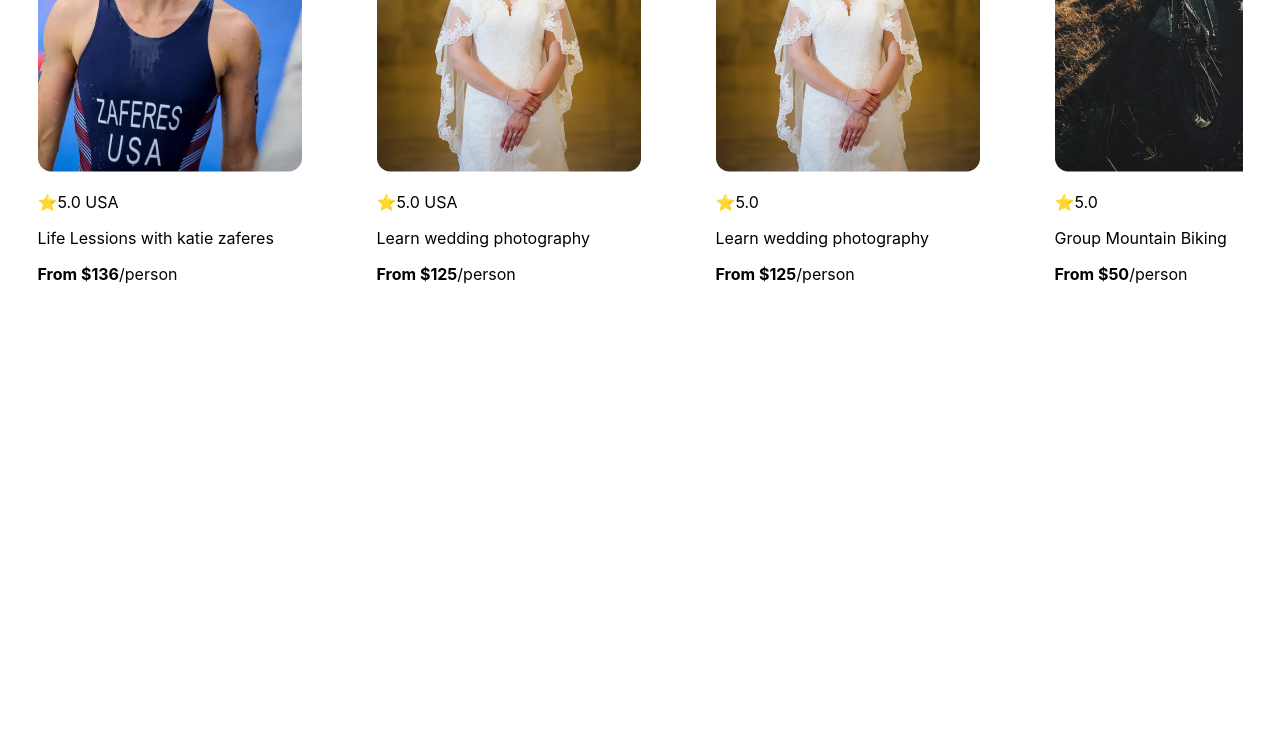
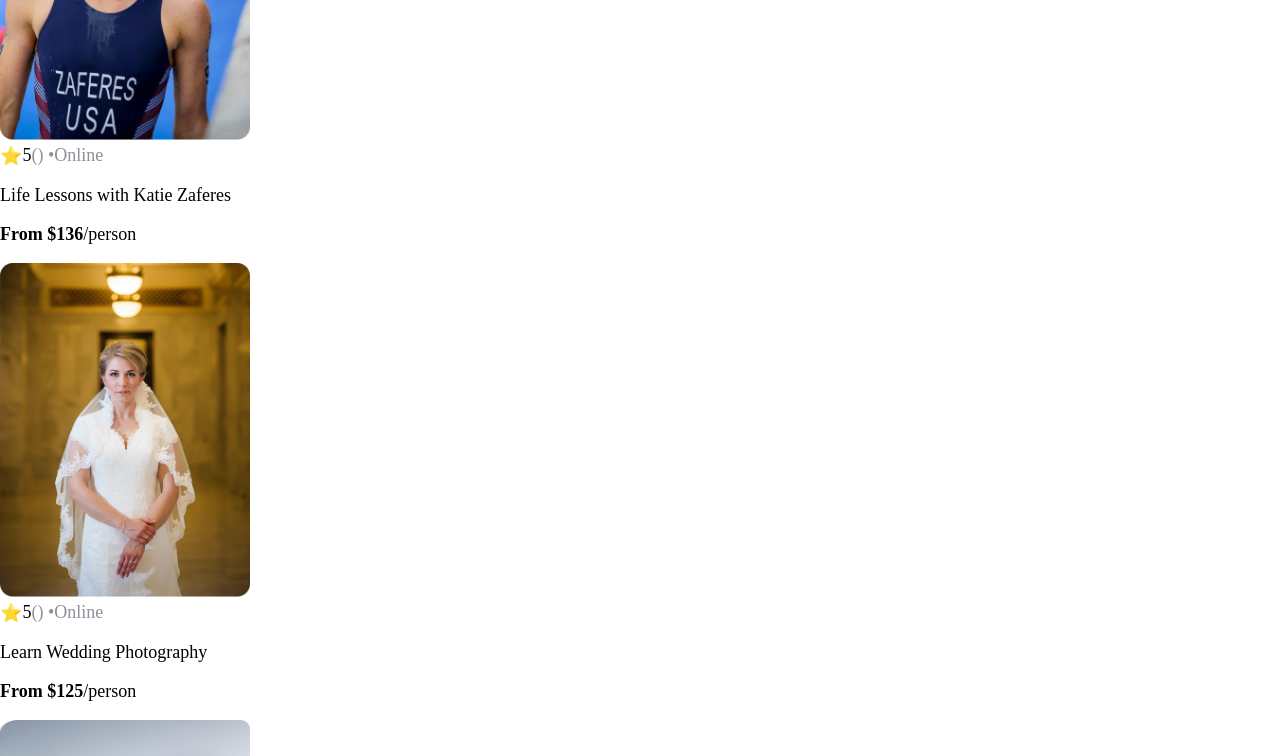
Before and after one commit to ranvijaysingh198/AirBnb, a React (Create React App) app: page / in a window 1280 px wide. Shown: the part 782-1538 px from the top of the page. Before the commit the page ends 1102 px from the top, so only its background shows below. Built offline with nearby package versions, Linux system fonts and the light colour scheme.

Commit message:
Changes in css for card components

```diff
--- a/src/App.js
+++ b/src/App.js
@@ -1,14 +1,33 @@
 import React from "react";
-import Navbar from "./components/Navbar";
-import TopComponent from "./components/TopComponent";
-import Card from "./components/Card";
+import Navbar from "./Components/Navbar";
+import TopComponent from "./Components/TopComponent";
+import Card from "./Components/Card";
+import Data from "./Components/Data";
+
 
 function App(){
+  const cards = Data.map(item =>{
+    return (
+      <Card
+        key = {item.id}
+        img = {item.coverImg}
+        rating = {item.stats.rating}
+        reviewCount = {item.stats.reviewCount}
+        location = {item.location}
+        price = {item.price}
+        title = {item.title}
+        openSpots = {item.openSpots}
+      />
+    )
+  })
   return (
     <div>
         <Navbar/>
         <TopComponent/>
-        <Card/>
+        <div className = "middleComponent">
+          {cards}
+        </div>
+
     </div>
 
   )
--- a/src/components/Card.jsx
+++ b/src/components/Card.jsx
@@ -1,33 +1,19 @@
 import React from "react";
-import image12 from "../images/image12.png";
-import weddingImg from "../images/wedding-photography.png";
-import mountainBbike from "../images/mountain-bike.png";
-import Rating from "./Rating";
+// import katie from "../Images/image12.png"
 
-function Card(){
-    return (
-        <div className = "middleComponent">
+function Card(props){
+    return(
+        <div className="card">
+            <img src={props.img} alt = {props.alt} className="card-image"/>
+            <div className="card-stats">
+                <span>⭐</span>
+                <span>{props.rating}</span>
+                <span className="gray">({props.reziewCount}) •</span>
+                <span className="gray">{props.location}</span>
+            </div>
+            <p>{props.title}</p>
+            <p><span className="bold">From ${props.price}</span>/person </p>
 
-           <Rating img = {image12} alt = "zeferPicture" review = "Life Lessions with katie zaferes" money = "136"/>
-           <Rating img = {weddingImg} alt = "weddingPicture" review = "Learn wedding photography" money = "125"/>
-
-
-
-            <div>
-                <img src={weddingImg} alt = "weddingPicture " />
-                <p>⭐5.0</p>
-                <p>Learn wedding photography</p>
-                <p><strong>From $125</strong>/person</p>
-            </div>
-
-            <div>
-                <img src={mountainBbike} alt="mountain bike" />
-                <p>⭐5.0</p>
-                <p>Group Mountain Biking</p>
-                <p><strong>From $50</strong>/person</p>
-            </div>
         </div>
-    )
-}
-
+    )}
 export default Card
--- /dev/null
+++ b/src/components/Data.jsx
@@ -0,0 +1,69 @@
+
+// eslint-disable-next-line import/no-anonymous-default-export
+export default  [
+    {
+        id: 1,
+        title: "Life Lessons with Katie Zaferes",
+        description: "I will share with you what I call \"Positively Impactful Moments of Disappointment.\" Throughout my career, many of my highest moments only came after setbacks and losses. But learning from those difficult moments is what gave me the ability to rise above them and reach my goals.",
+        price: 136,
+        coverImg:require("../Images/image12.png"),
+        stats: {
+            rating: 5.0,
+            reviewCount: 6
+        },
+        location: "Online",
+        openSpots: 0,
+    },
+    {
+        id: 2,
+        title: "Learn Wedding Photography",
+        description: "Interested in becoming a wedding photographer? For beginner and experienced photographers alike, join us in learning techniques required to leave the happy couple with memories that'll last a lifetime.",
+        price: 125,
+        coverImg:require("../Images/wedding-photography.png"),
+        stats: {
+            rating: 5.0,
+            reviewCount: 30
+        },
+        location: "Online",
+        openSpots: 27,
+    },
+    {
+        id: 3,
+        title: "Group Mountain Biking",
+        description: "Experience the beautiful Norwegian landscape and meet new friends all while conquering rugged terrain on your mountain bike. (Bike provided!)",
+        price: 50,
+        coverImg: require("../Images/mountain-bike.png"),
+        stats: {
+            rating: 4.8,
+            reviewCount: 2
+        },
+        location: "Norway",
+        openSpots: 3,
+    },
+    {
+        id: 4,
+        title: "Learn Wedding Photography",
+        description: "Interested in becoming a wedding photographer? For beginner and experienced photographers alike, join us in learning techniques required to leave the happy couple with memories that'll last a lifetime.",
+        price: 125,
+        coverImg:require("../Images/wedding-photography.png"),
+        stats: {
+            rating: 5.0,
+            reviewCount: 30
+        },
+        location: "Online",
+        openSpots: 27,
+    },
+    {
+        id: 5,
+        title: "Group Mountain Biking",
+        description: "Experience the beautiful Norwegian landscape and meet new friends all while conquering rugged terrain on your mountain bike. (Bike provided!)",
+        price: 50,
+        coverImg: require("../Images/mountain-bike.png"),
+        stats: {
+            rating: 4.8,
+            reviewCount: 2
+        },
+        location: "Norway",
+        openSpots: 3,
+    }
+]
--- a/src/components/Navbar.jsx
+++ b/src/components/Navbar.jsx
@@ -1,5 +1,5 @@
 import React from "react";
-import airbnbLogo from "../images/airbnb-logo.png";
+import airbnbLogo from "../Images/airbnb-logo.png";
 
 function Navbar(){
     return (
--- a/src/components/Rating.jsx
+++ b/src/components/Rating.jsx
@@ -4,9 +4,9 @@
     return (
         <div>
         <img src={props.img} alt = {props.alt} />
-        <p>⭐5.0 USA</p>
+        <p>⭐{props.rating} USA</p>
         <p>{props.review}</p>
-        <p><strong>From ${props.money}</strong>/person</p>
+        <p><strong>From ${props.price}</strong>/person</p>
     </div>
     )
 }
--- a/src/components/TopComponent.jsx
+++ b/src/components/TopComponent.jsx
@@ -1,5 +1,5 @@
 import React from "react";
-import groupImage from "../images/Group-77.png";
+import groupImage from "../Images/Group-77.png";
 function TopComponent(){
     return (
         <div>
--- a/src/index.css
+++ b/src/index.css
@@ -3,7 +3,7 @@
 }
 body {
   margin: 0;
-  font-family: -apple-system, BlinkMacSystemFont, 'Segoe UI', 'Roboto', 'Oxygen',
+  font-family: -apple-system, BlinkMacSystemFont, "Poppins" 'Segoe UI', 'Roboto', 'Oxygen',
     'Ubuntu', 'Cantarell', 'Fira Sans', 'Droid Sans', 'Helvetica Neue',
     sans-serif;
   -webkit-font-smoothing: antialiased;
@@ -20,6 +20,12 @@
   display: flex;
   padding: 20px 36px;
   box-shadow: 0px 2.98px 7.45px rgba(0,0,0,0.1);
+}
+.gray {
+  color: #918E9B
+}
+.bold{
+  font-weight: bold;
 }
 
 .center{
@@ -40,12 +46,35 @@
   margin-left: 0px;
 }
 
-.middleComponent{
+/* .middleComponent{
   display: flex;
   margin-top: 30px;
   margin-left: auto;
   margin-right: auto;
   justify-content: space-around;
   margin-bottom: 20px;
+  position:relative;
+} */
+/* .card-badge{
+  position: absolute;
+  top: 0px;
+  left:50px;
+  background-color: white;
+  padding: 5px 7px;
+  border-radius: 5px;
+  font-weight: bold;
+} */
 
+.card{
+  width: 250px;
+  font-size: 18px;
 }
+.card-image{
+  width: 100%;
+  height: 334px;
+  border-radius: 9px;
+}
+.card-stats{
+  display: flex;
+  align-items: center;
+}
```
